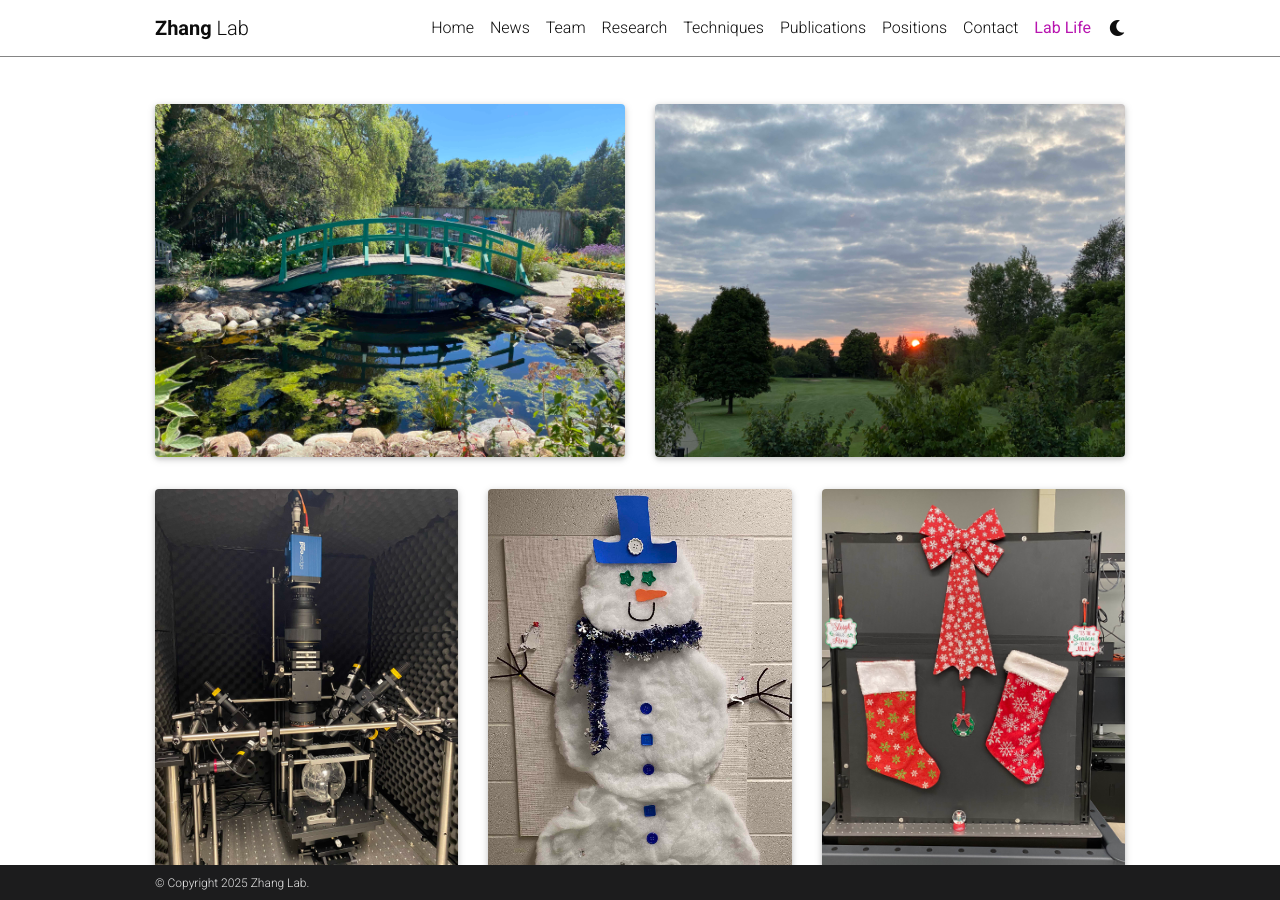
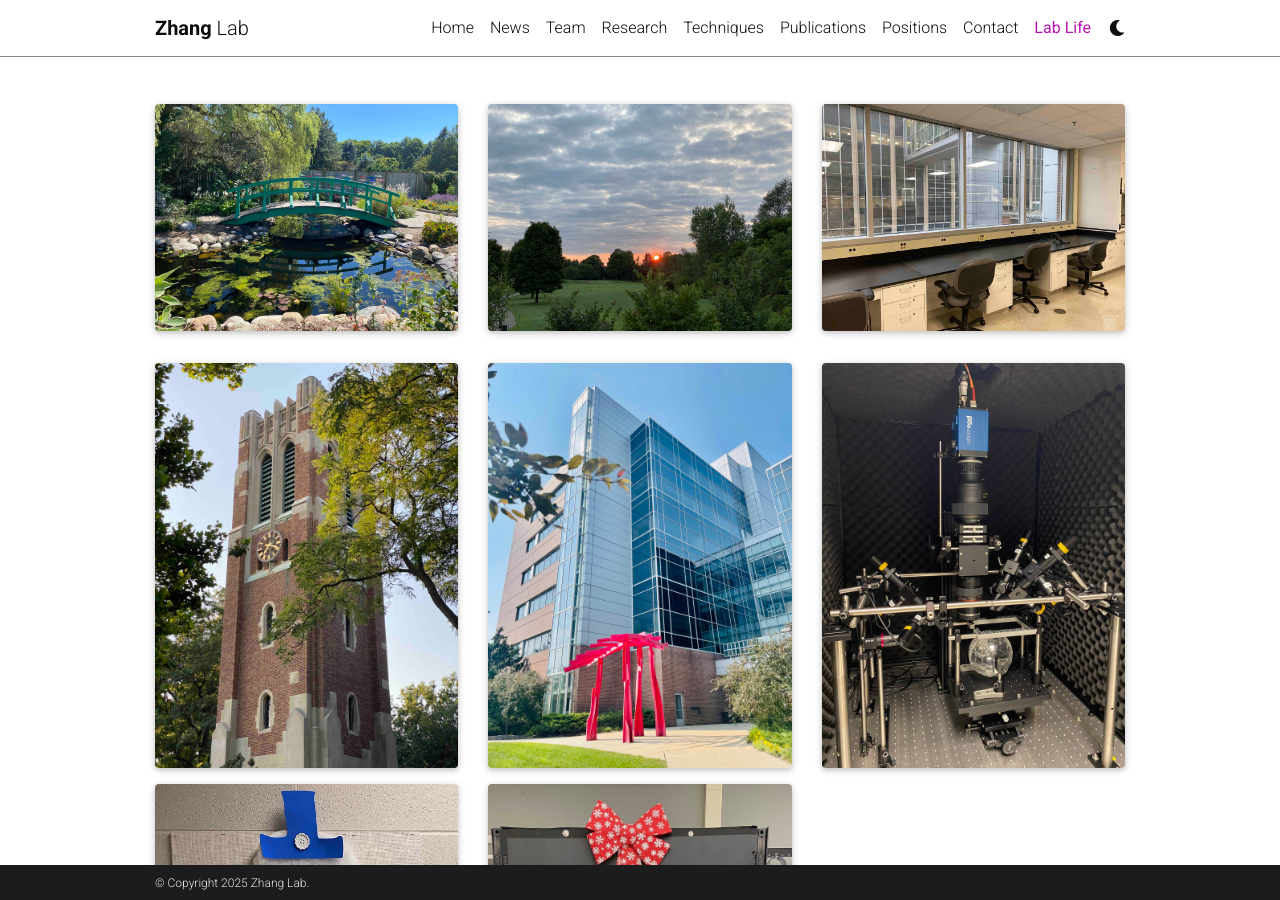
Before and after one commit to zhanglabmsu/zhanglabmsu.github.io, a Jekyll site: the page built from _pages/gallery.md, in a window 1280 px wide and 900 px high. Built offline with Jekyll 4.4.1, drawn with Linux system fonts in a browser that asks for light colours; full-size pictures stand in for the smaller copies a plugin makes; comment, search, counter and statistics services are not loaded; a style sheet for code colours, icons or effects is not loaded.

Commit message:
initial commit

```diff
--- a/_pages/gallery.md
+++ b/_pages/gallery.md
@@ -17,10 +17,18 @@
     <div class="col-sm mt-3 mt-md-0">
         {% include figure.html path="assets/img/gallery/sunset.jpg" class="img-fluid rounded z-depth-1" zoomable=true %}
     </div>
-
+       <div class="col-sm mt-3 mt-md-0">
+        {% include figure.html path="assets/img/gallery/lab_empty.jpg" class="img-fluid rounded z-depth-1" zoomable=true %}
+    </div>
 </div>
 <div class="row mt-3">
-<div class="col-sm-4 mt-3 mt-md-0">
+    <div class="col-sm-4 mt-3 mt-md-0">
+        {% include figure.html path="assets/img/gallery/beaumont_tower.jpg" class="img-fluid rounded z-depth-1" zoomable=true %}
+    </div>
+    <div class="col-sm-4 mt-3 mt-md-0">
+        {% include figure.html path="assets/img/gallery/bps_front.jpg" class="img-fluid rounded z-depth-1" zoomable=true %}
+    </div>
+    <div class="col-sm-4 mt-3 mt-md-0">
         {% include figure.html path="assets/img/gallery/wfom.jpg" class="img-fluid rounded z-depth-1" zoomable=true %}
     </div>
     <div class="col-sm-4 mt-3 mt-md-0">
```
Also changed, not shown: assets/img/gallery/beaumont_tower.jpg (added), assets/img/gallery/bps_front.jpg (added), assets/img/gallery/lab_empty.jpg (added).
